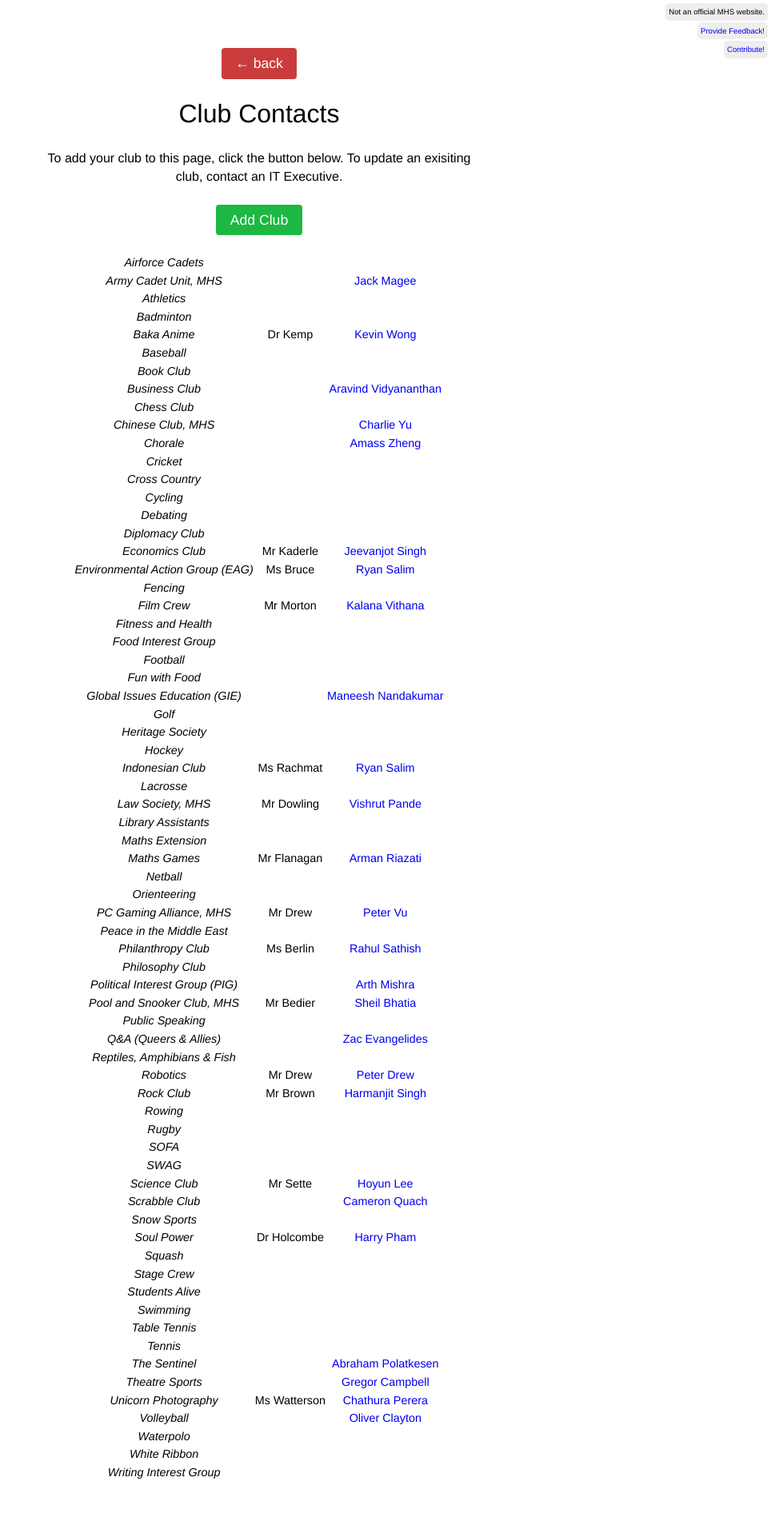
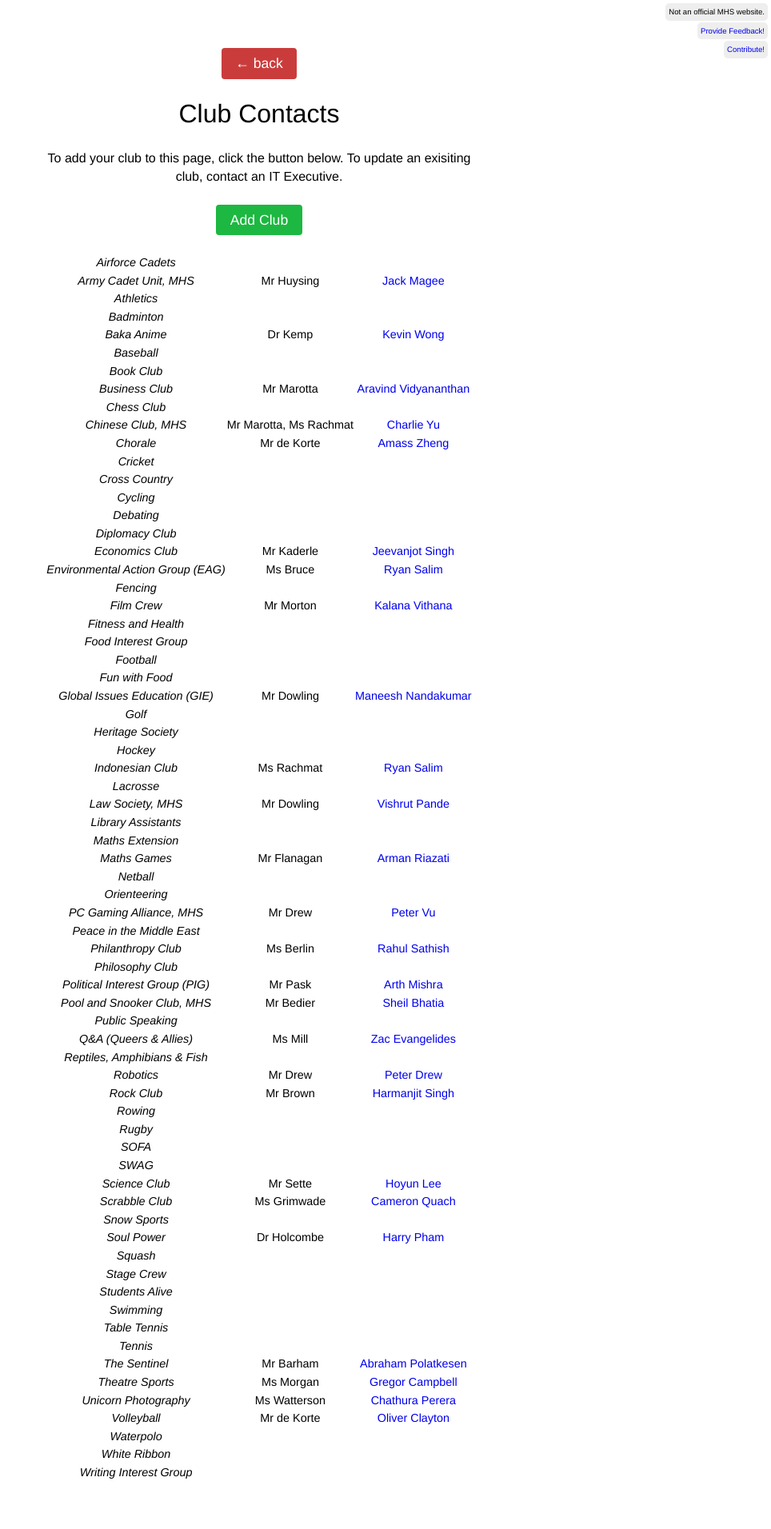
Before and after one commit to mhslinks/mhslinks.github.io, a Jekyll site: the page built from clubs/index.html, in a window 1280 px wide. Shown: the whole page at 80% size, without its empty margins (316-1280 px from the left). Built offline with Jekyll 4.4.1, drawn with Linux system fonts in a browser that asks for light colours.

Commit message:
update clubs with more teacher nemes

```diff
--- a/_data/clubs.yml
+++ b/_data/clubs.yml
@@ -4,17 +4,17 @@
   studentemail: peter.drew@outlook.com.au
 
 - name: Business Club
-  teacher:
+  teacher: Mr Marotta
   studentname: Aravind Vidyananthan
   studentemail: aravind.800000@gmail.com
 
 - name: Scrabble Club
-  teacher:
+  teacher: Ms Grimwade
   studentname: Cameron Quach
   studentemail: cameron.quach@macrob.vic.edu.au
 
 - name: Theatre Sports
-  teacher:
+  teacher: Ms Morgan
   studentname: Gregor Campbell
   studentemail: gregor_j_campbell@hotmail.com
 
@@ -39,7 +39,7 @@
   studentemail: jeevanjotsingh@hotmail.com
 
 - name: Global Issues Education (GIE)
-  teacher:
+  teacher: Mr Dowling
   studentname: Maneesh Nandakumar
   studentemail: hema_maneesh@hotmail.com
 
@@ -49,12 +49,12 @@
   studentemail: vishrut@bigpond.com
 
 - name: Army Cadet Unit, MHS
-  teacher:
+  teacher: Mr Huysing
   studentname: Jack Magee
   studentemail: jackmagee1999@gmail.com
 
 - name: Chinese Club, MHS
-  teacher:
+  teacher: Mr Marotta, Ms Rachmat
   studentname: Charlie Yu
   studentemail: mhschineseclub2016@gmail.com
 
@@ -74,12 +74,12 @@
   studentemail: Snghharman@yahoo.com.au
 
 - name: Q&A (Queers & Allies)
-  teacher:
+  teacher: Ms Mill
   studentname: Zac Evangelides
   studentemail: z.evangelides@gmail.com
 
 - name: Chorale
-  teacher:
+  teacher: Mr de Korte
   studentname: Amass Zheng
   studentemail: azheng1999@gmail.com
 
@@ -99,17 +99,17 @@
   studentemail: mhs.pool.snooker.club@gmail.com
 
 - name: The Sentinel
-  teacher:
+  teacher: Mr Barham
   studentname: Abraham Polatkesen
   studentemail: abraham@minus18.org.au
 
 - name: Political Interest Group (PIG)
-  teacher:
+  teacher: Mr Pask
   studentname: Arth Mishra
   studentemail: arthmishra@gmail.com
 
 - name: Volleyball
-  teacher:
+  teacher: Mr de Korte
   studentname: Oliver Clayton
   studentemail: Cla0013@mhs.vic.edu.au
 
```
